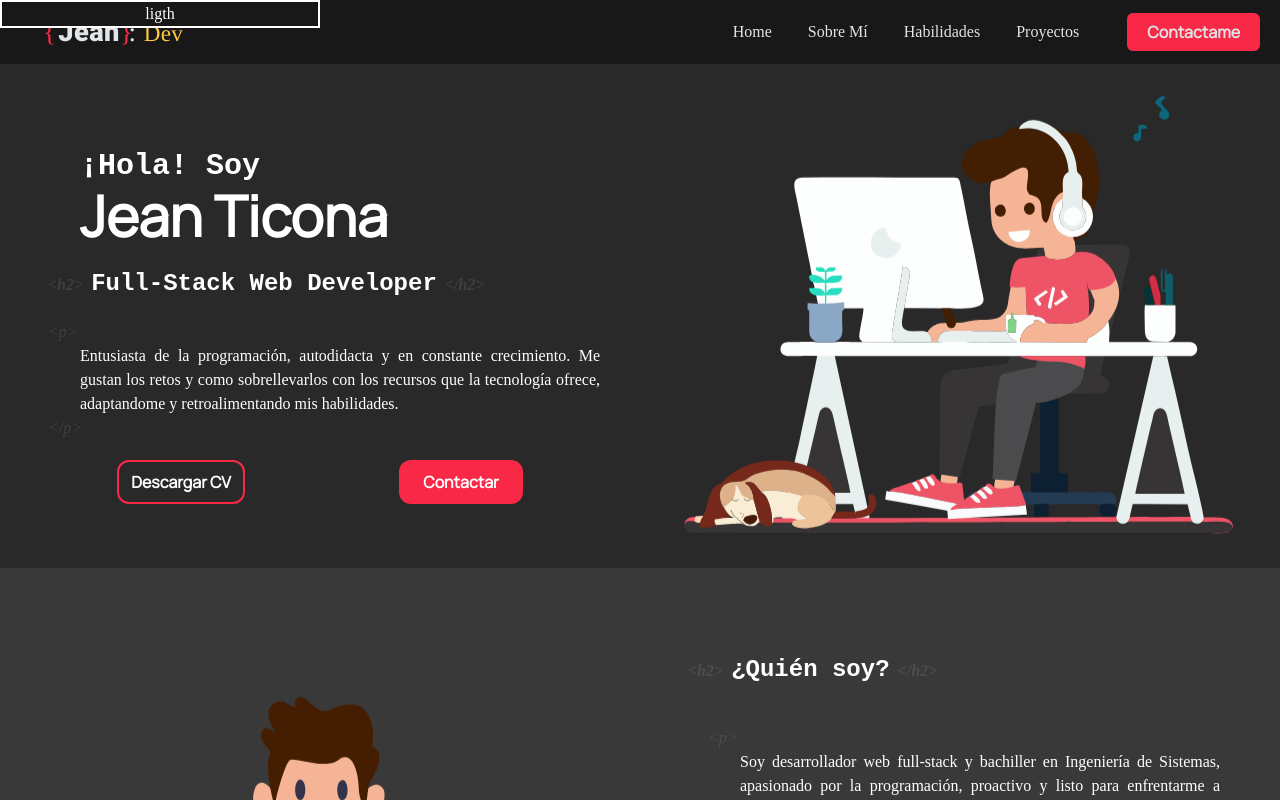
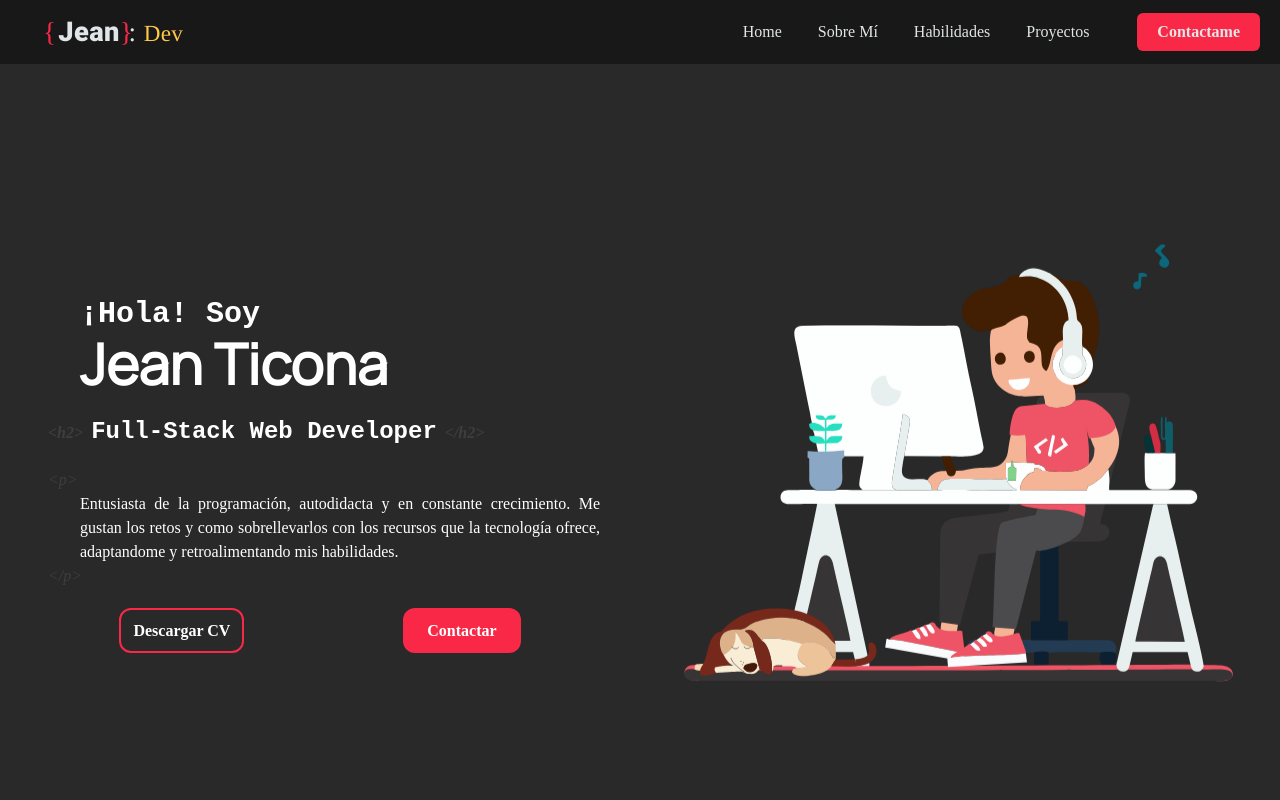
Before and after one commit to jeancarlos324/Portfolio, a React (Vite) app: page / in a window 1280 px wide. Built offline with nearby package versions, Linux system fonts and the light colour scheme; a web font is replaced by a local one.

Commit message:
fixed responsive and scroll

```diff
--- a/src/App.tsx
+++ b/src/App.tsx
@@ -31,25 +31,27 @@ const App = () => {
       ${darkToggle && "dark"} font-manrope `}
     >
       <div className=" w-full h-full  bg-white dark:bg-secondary-color dark:text-white overflow-y-auto scroll-smooth">
-        <button
+        {/* <button
           className="absolute z-30 bg-white text-primary-color dark:bg-primary-color dark:text-white w-1/4 border-2 m-0 border-black dark:border-white"
           onClick={() => setDarkToggle(!darkToggle)}
         >
           {darkToggle ? "ligth" : "dark"}
-        </button>
+        </button> */}
         <Header className="dark:bg-primary-color bg-gray-light-gradiant z-10 dark:text-gray-light-gradiant" />
-        <div className="w-full">
+        <div className=" h-full w-full">
           <Home className="h-full container mx-auto" />
         </div>
-        <div className="w-full dark:bg-secondary-color-gradiant">
+        <div className="h-[110%] md:h-full w-full dark:bg-secondary-color-gradiant">
           <About className="h-full container mx-auto" />
         </div>
-        <Tecnologies className="h-2/3 container mx-auto" />
-        {/* <ShowProjects className="h-[120%] container mx-auto dark:bg-secondary-color-gradiant" /> */}
-        <Contact className="h-[85%] md:h-full container mx-auto"/>
-        <Footer className="h-1/3 md:h-[110px] " />
+        <Tecnologies className="h-full md:h-2/3 container mx-auto" />
+        <div className="h-[110%] md:h-full w-full dark:bg-secondary-color-gradiant">
+          <Skills className="h-full md:h-2/3 container mx-auto"  />
+        </div>
+        <ShowProjects className="md:h-[120%] container mx-auto dark:bg-secondary-color-gradiant" />
+        <Contact className="h-[85%] md:h-full container mx-auto" />
+        <Footer className=" md:h-[110px] " />
       </div>
-      {/* <Skills /> */}
     </motion.div>
   );
 };
--- a/src/animations/animation.ts
+++ b/src/animations/animation.ts
@@ -21,3 +21,24 @@ export const cardAnimation = {
     },
   },
 };
+
+export const dropIn = {
+  hidden: {
+    y: "-100vh",
+    opacity: 0,
+  },
+  visible: {
+    y: "0",
+    opacity: 1,
+    transition: {
+      duration: 0.1,
+      type: "spring",
+      damping: 25,
+      stiffness: 500,
+    },
+  },
+  exit: {
+    y: "100vh",
+    opacity: 0,
+  },
+};
--- a/src/components/About/About.tsx
+++ b/src/components/About/About.tsx
@@ -16,7 +16,7 @@ const About = ({ className }: AboutProps) => {
         <img className="md:w-full md:h-full p-5" src={aboutme} alt="home" />
       </motion.div>
       <div className="w-full md:w-1/2 flex  flex-col gap-5 md:my-auto md:px-10">
-        <h2 className="text-title-card font-chivo text-center md:text-left font-bold">
+        <h2 className="text-title-card font-chivo text-center md:text-left font-bold pt-10">
           <HtmlTool tagHtml="<h2>" />
           ¿Quién soy?
           <HtmlTool tagHtml="</h2>" />
--- a/src/components/Cards/CardProject.tsx
+++ b/src/components/Cards/CardProject.tsx
@@ -20,13 +20,13 @@ const CardProject = ({ data, onClick, ...otherProps }: CardProjectProps) => {
         <CaroulselImages
           images={data.images}
           className="rounded-t-popup"
-          hImage="h-[40vh] "
+          hImage="h-[25vh] md:h-[40vh] "
         />
 
         <motion.div className="w-full h-1/2 px-6 py-3 flex flex-col gap-2">
           <div className="h-full flex flex-col gap-3">
             <div className="flex flex-col">
-              <div className="flex justify-between">
+              <div className="flex flex-col md:flex-row md:justify-between">
                 <h2 className="text-title-card font-bold">{data.title}</h2>
                 <motion.a
                   href={data.urlSite}
@@ -99,7 +99,7 @@ const CardProject = ({ data, onClick, ...otherProps }: CardProjectProps) => {
                 ))}
               </motion.div>
             </div>
-            <motion.div className="flex gap-2 items-center">
+            <motion.div className="hidden md:flex gap-2 items-center">
               <h3 className="font-semibold text-litle-title-card italic">
                 Tiempo estimado de desarrollo:
               </h3>
--- a/src/components/Contacts/Contact.tsx
+++ b/src/components/Contacts/Contact.tsx
@@ -1,8 +1,9 @@
 import { motion } from "framer-motion";
-import React, { useRef } from "react";
+import React, { useRef, useState } from "react";
 import InputText from "./InputText";
 import emailjs, { send } from "@emailjs/browser";
 import HtmlTool from "../Toolkits/HtmlTool";
+import { dropIn } from "../../animations/animation";
 
 interface ContactProps {
   className?: string;
@@ -15,10 +16,11 @@ const Contact = ({ className }: ContactProps) => {
   };
 
   const form = useRef<HTMLFormElement>(null);
-
+  const [isScreenLoading, setIsScreenLoading] = useState(false);
   const sendEmail = (event: any) => {
     event.preventDefault();
     if (form.current) {
+      setIsScreenLoading(true);
       emailjs
         .sendForm(
           "service_t4umeyg",
@@ -26,22 +28,16 @@ const Contact = ({ className }: ContactProps) => {
           form.current,
           "7nMmZUBEdjJmMUkEi"
         )
-        .then(
-          (result) => {
-            console.log(result);
-            console.log(result.text);
-          },
-          (error) => {
-            console.log(error);
-            console.log(error.text);
-          }
-        );
+        .then((result) => {})
+        .catch((error) => console.log(error))
+        .finally(() => setIsScreenLoading(false));
+
       event.target.reset();
     }
   };
 
   return (
-    <div className={`${className} flex flex-col md:flex-row`}>
+    <div className={`${className} flex flex-col md:flex-row`} id="contact">
       <div className="md:w-1/2 flex flex-col gap-3 items-center md:p-5 my-auto">
         <h2 className="text-title py-5 md:w-3/5 flex flex-col gap-5 animation-litle-card font-manrope font-bold text-center md:text-left">
           <HtmlTool tagHtml="<h2>" />
@@ -50,20 +46,21 @@ const Contact = ({ className }: ContactProps) => {
           <span className="text-3xl font-chivo text-right">conmigo</span>
           <HtmlTool tagHtml="<h2>" />
         </h2>
+
         <div className=" hidden w-3/5 md:flex flex-col gap-2">
-          <h3 className="text-title-card font-chivo text-center md:text-left">
-            Email
-          </h3>
-          <p className="text-contact pb-5">
+          <h3 className="text-xl font-chivo text-center md:text-left">Email</h3>
+          <p className="text-md pb-5">
             <a href="mailto:jecar324@gmail.com?subject=Contact Portfolio">
               jecar324@gmail.com
             </a>
           </p>
-          <h3 className="text-title-card font-chivo text-center md:text-left ">
-            CV
-          </h3>
-          <p className="text-contact">
-            <a href="#" className="text-red-gradiant">
+          <h3 className="text-xl font-chivo text-center md:text-left ">CV</h3>
+          <p className="text-md">
+            <a
+              href="https://drive.google.com/file/d/1d5ABgCc-kWdLDQySW8_ftu49mqjp2t8E/view?usp=sharing"
+              target={"_blank"}
+              className="text-red-gradiant"
+            >
               Descargar mi CV
             </a>
           </p>
@@ -110,6 +107,21 @@ const Contact = ({ className }: ContactProps) => {
           </form>
         </div>
       </div>
+      {isScreenLoading && (
+        <div
+          className={`absolute bg-[#00000088] z-30 left-0 bottom-0 w-screen h-screen flex justify-center items-center`}
+        >
+          <motion.div
+            className="bg-green-400 p-3 rounded-md font-manrope"
+            variants={dropIn}
+            initial="hidden"
+            animate="visible"
+            exit="exit"
+          >
+            Mensaje Enviado
+          </motion.div>
+        </div>
+      )}
     </div>
   );
 };
--- a/src/components/Header/Header.tsx
+++ b/src/components/Header/Header.tsx
@@ -47,11 +47,12 @@ const Header = ({ className }: HeaderProps) => {
             ))}
           </motion.div>
           <motion.button
+            type="button"
             whileTap={{ scale: 0.9 }}
             whileHover={{ scale: 1.1 }}
             className="bg-red-gradiant h-2/3 px-5 rounded-md font-manrope font-bold"
           >
-            Contactame
+            <a href="#contact">Contactame</a>
           </motion.button>
         </div>
         <motion.button
--- a/src/components/Home/Home.tsx
+++ b/src/components/Home/Home.tsx
@@ -42,13 +42,22 @@ const Home = ({ className }: HomeProp) => {
         </div>
         <div className="w-full flex justify-around ">
           <motion.button
+            type="button"
             whileHover={{ scale: 1.1 }}
             className="border-2 border-red-gradiant p-3 rounded-xl font-manrope font-bold text-menu"
           >
-            Descargar CV
+            <a
+              href="https://drive.google.com/file/d/1d5ABgCc-kWdLDQySW8_ftu49mqjp2t8E/view?usp=sharing"
+              target={"_blank"}
+            >
+              Descargar CV
+            </a>
           </motion.button>
-          <motion.button className="bg-red-gradiant p-3 px-6 rounded-xl font-manrope font-bold text-menu">
-            Contactar
+          <motion.button
+            type="button"
+            className="bg-red-gradiant p-3 px-6 rounded-xl font-manrope font-bold text-menu"
+          >
+            <a href="#contact">Contactar</a>
           </motion.button>
         </div>
       </motion.div>
--- a/src/components/ShowProjects.tsx
+++ b/src/components/ShowProjects.tsx
@@ -20,15 +20,15 @@ const ShowProjects = ({ className }: ShowProjectsProps) => {
   };
   return (
     <section
-      className={`${className} flex flex-col items-center justify-center  pt-10`}
+      className={`${className} flex flex-col items-center justify-center  pt-10 `}
       id="projects"
     >
-      <h2 className="text-subtitle font-chivo text-center font-bold">
+      <h2 className="text-subtitle font-chivo text-center font-bold py-5">
         <HtmlTool tagHtml="<h2>" />
         Proyectos
         <HtmlTool tagHtml="</h2>" />
       </h2>
-      <div className=" w-full  py-5 lg:px-20">
+      <div className=" w-full p-2 py-5 lg:px-20">
         <div className=" grid grid-cols-1 lg:grid-cols-2 gap-10">
           {items.map((item) => (
             <CardLitleProject
--- a/src/components/Tecnologies/Tecnologies.tsx
+++ b/src/components/Tecnologies/Tecnologies.tsx
@@ -11,7 +11,7 @@ const Tecnologies = ({ className }: TecnologiesProps) => {
   const [options, setOptions] = useState("Front");
 
   return (
-    <div
+    <section
       className={`${className} flex flex-col items-center justify-center gap-5  px-5 py-10`}
     >
       <h2 className="text-subtitle font-chivo text-center font-bold">
@@ -77,7 +77,7 @@ const Tecnologies = ({ className }: TecnologiesProps) => {
           </motion.div>
         )}
       </div>
-    </div>
+    </section>
   );
 };
 
--- a/src/index.css
+++ b/src/index.css
@@ -46,9 +46,9 @@
 }
 
 ::-webkit-scrollbar {
-  width: 8px;
+  width: 4px;
   height: 8px;
-  background-color: white;
+  background-color: rgba(168, 168, 168, 0.237);
   border-radius: 10px;
 }
 
@@ -58,7 +58,7 @@
 }
 
 ::-webkit-scrollbar-thumb {
-  background-color: rgba(0, 0, 0, 0.2);
+  background-color: rgb(249, 40, 71);
   border-radius: 10px;
 }
 
@@ -68,3 +68,29 @@
 ::-webkit-scrollbar-thumb:active {
   background-color: rgba(0, 0, 0, 0.4);
 }
+
+@media (min-width: 640px) {
+  ::-webkit-scrollbar {
+    width: 6px;
+    height: 8px;
+    background-color: rgba(168, 168, 168, 0.237);
+    border-radius: 10px;
+  }
+
+  ::-webkit-scrollbar-track {
+    background-color: rgba(0, 0, 0, 0.1);
+    border-radius: 10px;
+  }
+
+  ::-webkit-scrollbar-thumb {
+    background-color: rgb(249, 40, 71);
+    border-radius: 10px;
+  }
+
+  ::-webkit-scrollbar-thumb:hover {
+    background-color: rgba(0, 0, 0, 0.3);
+  }
+  ::-webkit-scrollbar-thumb:active {
+    background-color: rgba(0, 0, 0, 0.4);
+  }
+}
```
Also changed, not shown: src/components/Skills.tsx (+17 -2 lines).
